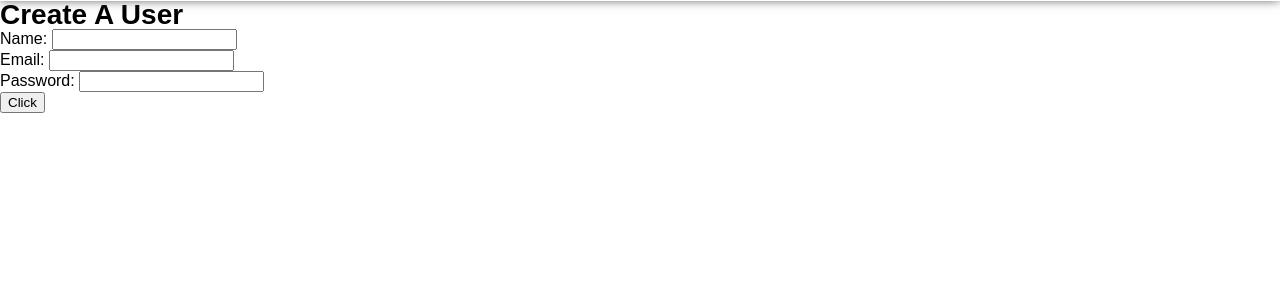
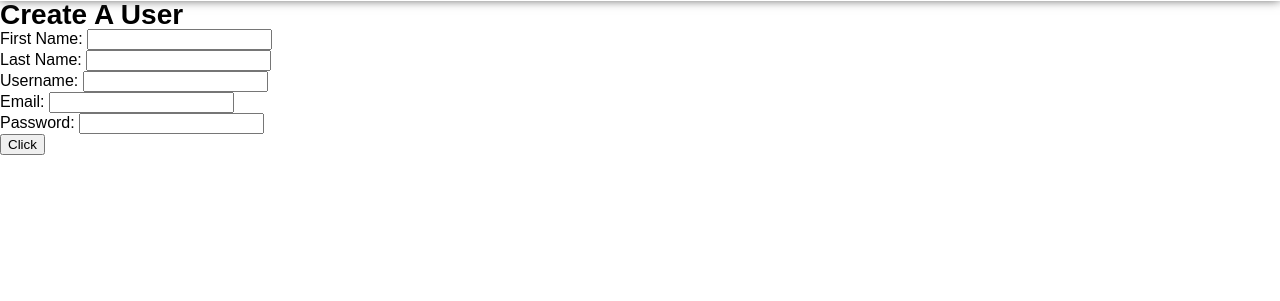
Before and after one commit to EricHess/bigbeeryear, a PHP site: page /bigbeeryear/user/create in a window 1280 px wide. Shown: the part 67-368 px from the top of the page. Run offline with PHP 8.4, Linux system fonts and the light colour scheme; grey boxes are pictures that could not be loaded.

Commit message:
additions for first and last name, adding score instead of just count for beerscore

```diff
--- a/controllers/createController.php
+++ b/controllers/createController.php
@@ -13,8 +13,10 @@ class createController {
         $connect = databaseController::connectToDatabase();
         $username = $createPackage['username'];
         $email = $createPackage['email'];
+        $fname = $createPackage['fname'];
+        $lname = $createPackage['lname'];
         $password = md5($createPackage['password']);
-        $sqlStatement = "INSERT INTO `bbydb`.`users` (`uid`, `name`, `email`, `password`) VALUES ('','".$username."','".$email."','".$password."')";
+        $sqlStatement = "INSERT INTO `bbydb`.`users` (`uid`, `name`, `email`, `password`, `fname`, `lname`) VALUES ('','".$username."','".$email."','".$password."','".$fname."','".$lname."')";
         mysqli_query($connect,$sqlStatement);
     }
 
--- a/index.php
+++ b/index.php
@@ -37,7 +37,7 @@ session_start();
             <input type="text" name="password" />
             <button type="submit">Login</button>
         </form>
-        <!--
+
 <?php } else{ ?>
 
         <form id="logout" name="logout">
@@ -45,7 +45,7 @@ session_start();
             <input type="submit" name='logout' class="logout" value="Logout"/>
         </form>
 <?php } ?>
--->
+
     </header>
 
     <header class="mainHeader">
--- a/scripts/listCalls.js
+++ b/scripts/listCalls.js
@@ -40,7 +40,6 @@ BeerListings.prototype.bindMethods = function(){
     });
 
     $(".finishBeer").click(function(){
-        //TODO: Disable click functionality after it is clicked once.
         var finishedCheck = $(this).parents("aside.zebra").hasClass("finished");
         if(!finishedCheck){
         BeerListings.prototype.finishBeer($(this).parents("aside.zebra").data("beer-id"),$(this).parents("aside.zebra").data("list-id"), $(this));
--- a/views/list/detail.php
+++ b/views/list/detail.php
@@ -41,7 +41,6 @@ if(isset($detailList)){
 
     <aside class="listCompletion">
         List Completion: <?php echo userDashboard::getCompletionPercentage($detailList, "",""); ?>%
-        <!-- TODO: Completion percentage should be cumulative, not just count.-->
         <aside class="completionBar">
             <aside class="completionPercentage" style="width:<?php echo userDashboard::getCompletionPercentage($detailList, "",""); ?>%;"></aside>
         </aside>
@@ -64,7 +63,6 @@ if(isset($detailList)){
                 $finishedBeers = listDetailController::getFinishedList($detailList);
                 $finishedBeers = explode(",", $finishedBeers[0][0]);
 
-                //TODO: Need to get the scores of the finished and use that instead of count for the completion (or both?)
 
                 if(in_array($beer, $finishedBeers)){
                     $finished = "finished";
--- a/views/user/create.php
+++ b/views/user/create.php
@@ -13,9 +13,18 @@
     <form name="userCreate" id="createUser">
         <input type="hidden" name="createType" value="user" />
 
-        <article class="name">
-            <!-- TODO: Make a field for first name, last name as well -->
-            <label for="username">Name: </label>
+        <article class="fname">
+            <label for="fname">First Name: </label>
+            <input id="fname" type="text" name="fname" />
+        </article>
+
+        <article class="lname">
+            <label for="lname">Last Name: </label>
+            <input id="lname" type="text" name="lname" />
+        </article>
+
+        <article class="username">
+            <label for="username">Username: </label>
             <input id="username" type="text" name="username" />
         </article>
 
--- a/views/user/dashboard.php
+++ b/views/user/dashboard.php
@@ -9,6 +9,8 @@
 include("/controllers/userDashboard.php");
 $userDash = userDashboard::getUserFirstAndLastName();
 $userName = $userDash[0][1];
+$firstName = $userDash[0][4];
+$lastName = $userDash[0][5];
 $userLists = userDashboard::getUserLists();
 
 ?>
@@ -18,7 +20,7 @@ $userLists = userDashboard::getUserLists();
 <section class="userDashboard">
 
     <header class="welcome">
-        <span>Welcome <?php echo $userName; ?> </span>
+        <span>Welcome <?php echo $firstName." ".$lastName; ?> </span>
         <span><a href="#">+ Your Lists</a></span>
     </header>
 
```
Also changed, not shown: controllers/userDashboard.php (+47 -10 lines).
